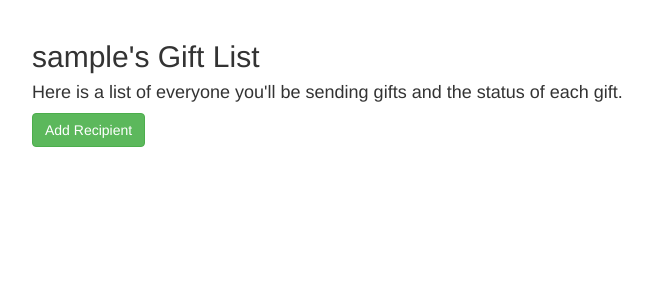
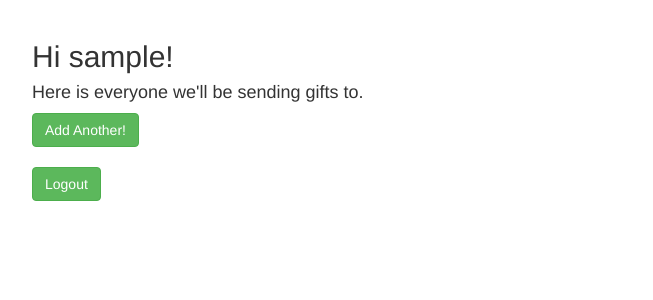
Before and after one commit to jsmoxon/giftr, a Django app: page /gifts/ in a window 1280 px wide. Shown: the part 52-352 px from the top of the page, without its empty margins (38-691 px from the left). Run offline with Django 3.2, Linux system fonts and the light colour scheme; a user stored in the database is signed in; tables that the repository leaves empty hold one stand-in row (values such as "Sample post"); some libraries are stand-ins or nearby versions.

Commit message:
styling changes

```diff
--- a/gifts/templates/add_recipient.html
+++ b/gifts/templates/add_recipient.html
@@ -10,7 +10,7 @@
 			{{form}}
 			{{formset}}
 			<br/>
-	  	<input type="submit" value="Add Gift" class="btn btn-primary" />
+	  	<input type="submit" value="Add Friend" class="btn btn-success" />
 		</form>
 	</div>
 
--- a/gifts/templates/dashboard.html
+++ b/gifts/templates/dashboard.html
@@ -1,21 +1,22 @@
 {% extends 'header.html' %}
 {% block content %}
 <div class="container">
-<h2>{{user}}'s Gift List</h2>
-<h4>Here is a list of everyone you'll be sending gifts and the status of each gift.</h4>
+<h2> Hi {{user}}!</h2>
+<h4>Here is everyone we'll be sending gifts to.</h4>
 {% for person, gift_list in gifts.iteritems %}
-
 <h3>{{person.name}}</h3>
 {% for g in gift_list %}
-<li><h4>{{g.occasion}} - {{g.occasion_date}} - {{g.status}} - ${{g.price_cap}}</h4></li>
+<p> {{g.occasion}} coming up on {{g.occasion_date}}. We're {{g.status}} a gift in the ${{g.price_cap}} range. You can expect it an email from us about two weeks before {{g.occasion_date}}.</p>
 
 {% endfor %}
 {% endfor %}
 
 
 
-<a href="/gifts/add_recipient/"><button class="btn btn-success">Add Recipient</button></a>
-
+<a href="/gifts/add_recipient/"><button class="btn btn-success">Add Another!</button></a>
+</br>
+</br>
+<a href="/gifts/add_recipient/"><button class="btn btn-success">Logout</button></a>
 </div>
 
 
```
